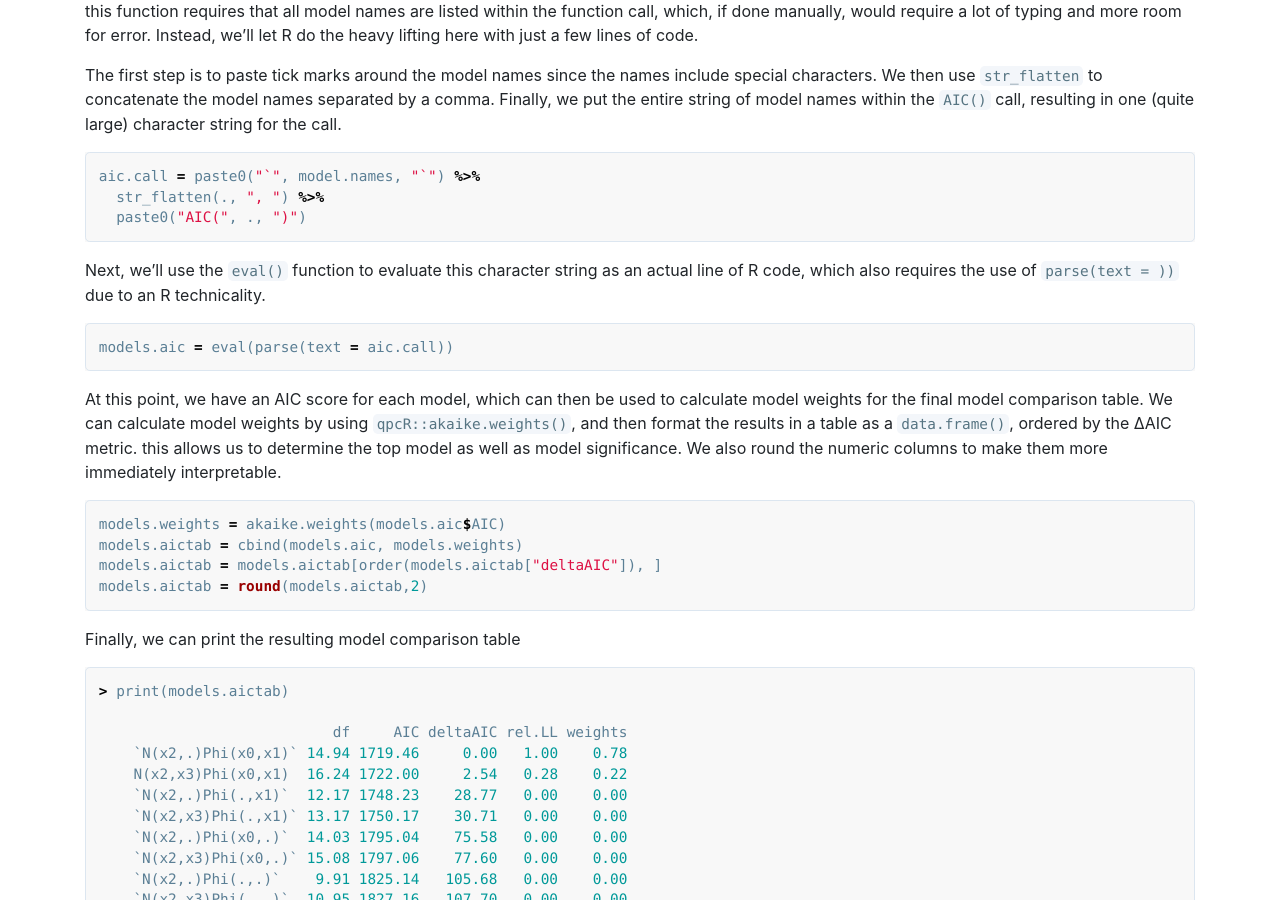
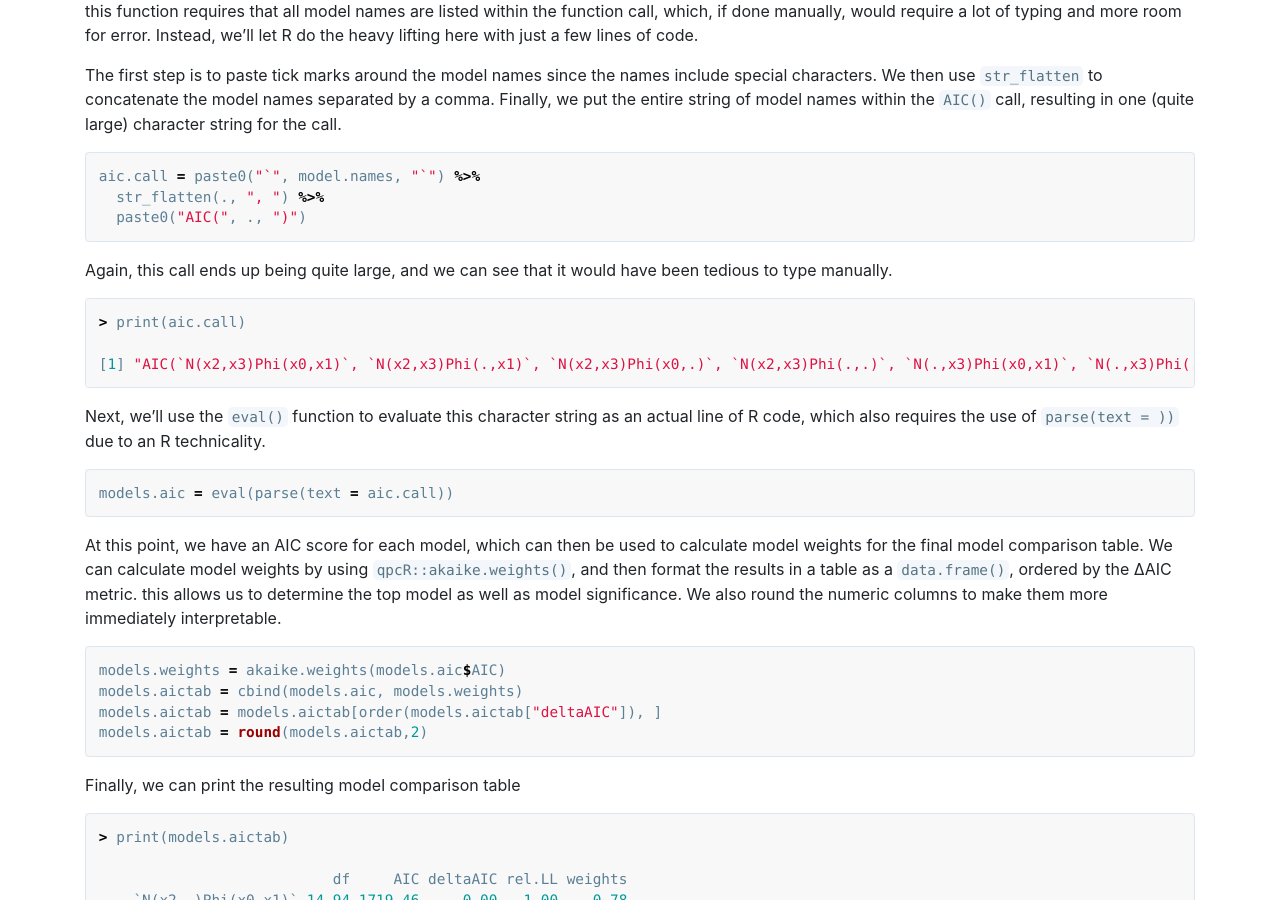
Before and after one commit to chrisyeh96/chrisyeh96.github.io, a Jekyll site: the page built from _posts/2019-05-29-Auto-Nested-Mod.md, in a window 1280 px wide and 900 px high, scrolled down 6489 px. Built offline with Jekyll 4.4.1, drawn with Linux system fonts in a browser that asks for light colours; nearby versions of some CDN libraries.

Commit message:
Update 2019-05-29-Auto-Nested-Mod.md

````diff
--- a/_posts/2019-05-29-Auto-Nested-Mod.md
+++ b/_posts/2019-05-29-Auto-Nested-Mod.md
@@ -271,6 +271,14 @@ aic.call = paste0("`", model.names, "`") %>%
   paste0("AIC(", ., ")")
 ```
 
+Again, this call ends up being quite large, and we can see that it would have been tedious to type manually.
+
+```r
+> print(aic.call)
+
+[1] "AIC(`N(x2,x3)Phi(x0,x1)`, `N(x2,x3)Phi(.,x1)`, `N(x2,x3)Phi(x0,.)`, `N(x2,x3)Phi(.,.)`, `N(.,x3)Phi(x0,x1)`, `N(.,x3)Phi(.,x1)`, `N(.,x3)Phi(x0,.)`, `N(.,x3)Phi(.,.)`, `N(x2,.)Phi(x0,x1)`, `N(x2,.)Phi(.,x1)`, `N(x2,.)Phi(x0,.)`, `N(x2,.)Phi(.,.)`, `N(.,.)Phi(x0,x1)`, `N(.,.)Phi(.,x1)`, `N(.,.)Phi(x0,.)`, `N(.,.)Phi(.,.)`)"
+```
+
 Next, we'll use the `eval()` function to evaluate this character string as an actual line of R code, which also requires the use of `parse(text = ))` due to an R technicality.
 
 ```r
````
